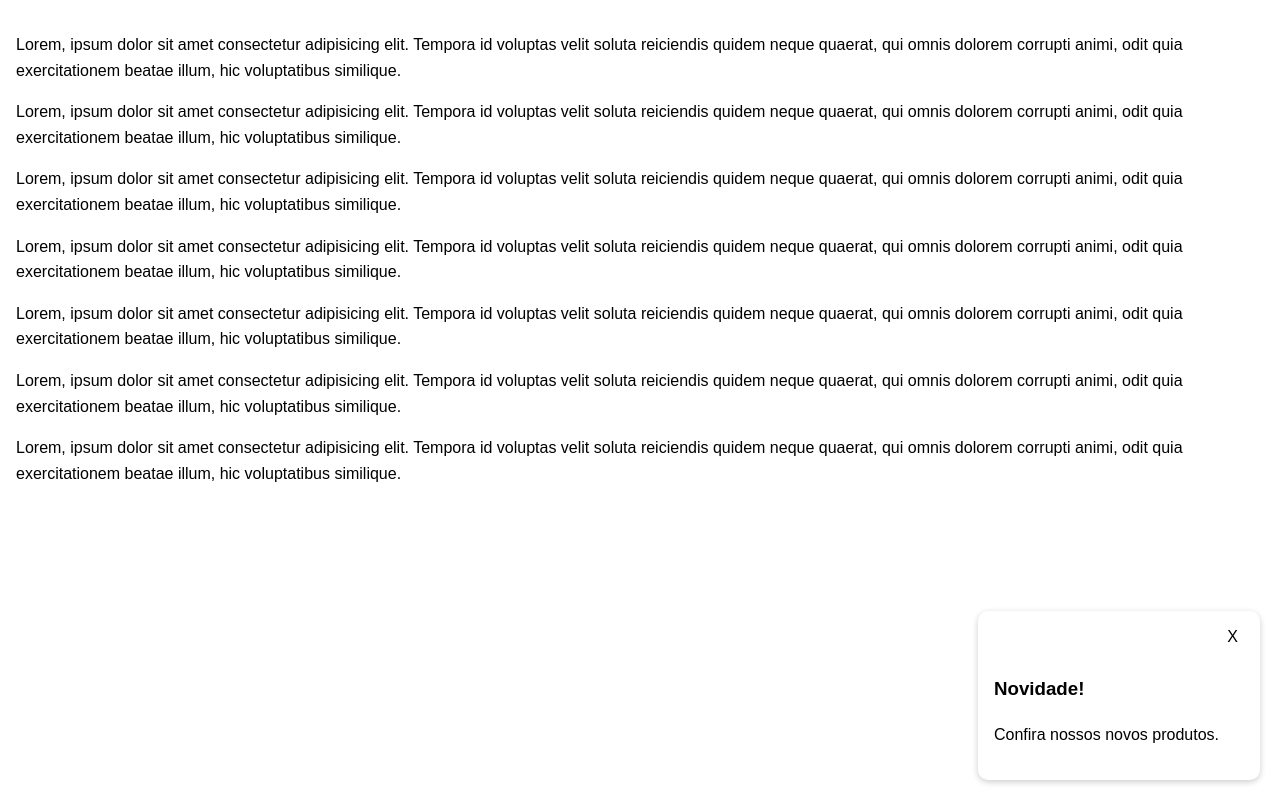
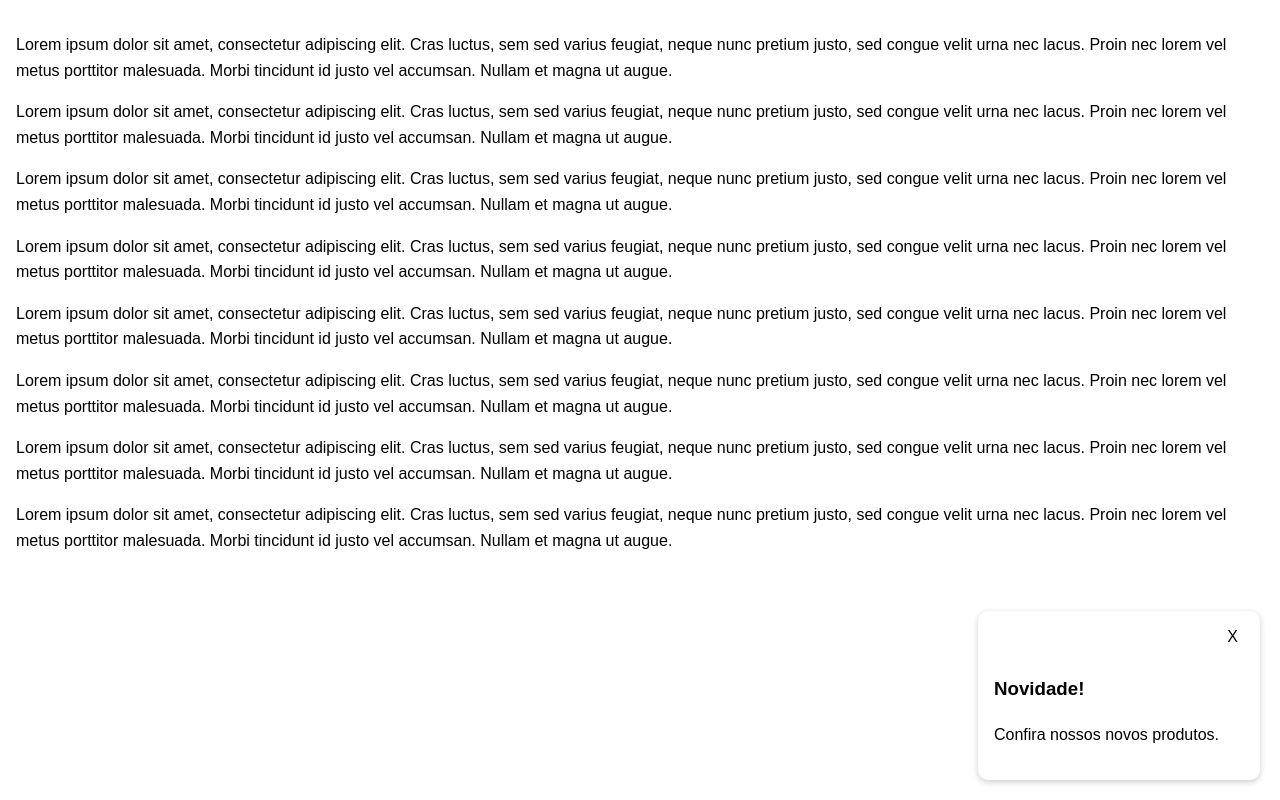
Before and after one commit to weydnafreitas/Desenvolvimento-Web, a plain HTML site: page ap1/questao_04.html in a window 1280 px wide. Drawn offline with Linux system fonts and the light colour scheme.

Commit message:
Update questao_04.html

```diff
--- a/ap1/questao_04.html
+++ b/ap1/questao_04.html
@@ -4,7 +4,6 @@
 <head>
   <meta charset="UTF-8" />
   <meta name="viewport" content="width=device-width, initial-scale=1.0" />
-
   <title>Notificação Fixa</title>
 
   <style>
@@ -49,32 +48,24 @@
 
 <body>
 
-  <p>Lorem, ipsum dolor sit amet consectetur adipisicing elit. Tempora id voluptas velit soluta reiciendis quidem neque quaerat, qui omnis dolorem corrupti animi, odit quia exercitationem beatae illum, hic voluptatibus similique.</p>
-  <p>Lorem, ipsum dolor sit amet consectetur adipisicing elit. Tempora id voluptas velit soluta reiciendis quidem neque quaerat, qui omnis dolorem corrupti animi, odit quia exercitationem beatae illum, hic voluptatibus similique.</p>
-  <p>Lorem, ipsum dolor sit amet consectetur adipisicing elit. Tempora id voluptas velit soluta reiciendis quidem neque quaerat, qui omnis dolorem corrupti animi, odit quia exercitationem beatae illum, hic voluptatibus similique.</p>
-  <p>Lorem, ipsum dolor sit amet consectetur adipisicing elit. Tempora id voluptas velit soluta reiciendis quidem neque quaerat, qui omnis dolorem corrupti animi, odit quia exercitationem beatae illum, hic voluptatibus similique.</p>
-  <p>Lorem, ipsum dolor sit amet consectetur adipisicing elit. Tempora id voluptas velit soluta reiciendis quidem neque quaerat, qui omnis dolorem corrupti animi, odit quia exercitationem beatae illum, hic voluptatibus similique.</p>
-  <p>Lorem, ipsum dolor sit amet consectetur adipisicing elit. Tempora id voluptas velit soluta reiciendis quidem neque quaerat, qui omnis dolorem corrupti animi, odit quia exercitationem beatae illum, hic voluptatibus similique.</p>
-  <p>Lorem, ipsum dolor sit amet consectetur adipisicing elit. Tempora id voluptas velit soluta reiciendis quidem neque quaerat, qui omnis dolorem corrupti animi, odit quia exercitationem beatae illum, hic voluptatibus similique.</p>
+  <p>Lorem ipsum dolor sit amet, consectetur adipiscing elit. Cras luctus, sem sed varius feugiat, neque nunc pretium justo, sed congue velit urna nec lacus. Proin nec lorem vel metus porttitor malesuada. Morbi tincidunt id justo vel accumsan. Nullam et magna ut augue.</p>
+  <p>Lorem ipsum dolor sit amet, consectetur adipiscing elit. Cras luctus, sem sed varius feugiat, neque nunc pretium justo, sed congue velit urna nec lacus. Proin nec lorem vel metus porttitor malesuada. Morbi tincidunt id justo vel accumsan. Nullam et magna ut augue.</p>
+  <p>Lorem ipsum dolor sit amet, consectetur adipiscing elit. Cras luctus, sem sed varius feugiat, neque nunc pretium justo, sed congue velit urna nec lacus. Proin nec lorem vel metus porttitor malesuada. Morbi tincidunt id justo vel accumsan. Nullam et magna ut augue.</p>
+  <p>Lorem ipsum dolor sit amet, consectetur adipiscing elit. Cras luctus, sem sed varius feugiat, neque nunc pretium justo, sed congue velit urna nec lacus. Proin nec lorem vel metus porttitor malesuada. Morbi tincidunt id justo vel accumsan. Nullam et magna ut augue.</p>
+  <p>Lorem ipsum dolor sit amet, consectetur adipiscing elit. Cras luctus, sem sed varius feugiat, neque nunc pretium justo, sed congue velit urna nec lacus. Proin nec lorem vel metus porttitor malesuada. Morbi tincidunt id justo vel accumsan. Nullam et magna ut augue.</p>
+  <p>Lorem ipsum dolor sit amet, consectetur adipiscing elit. Cras luctus, sem sed varius feugiat, neque nunc pretium justo, sed congue velit urna nec lacus. Proin nec lorem vel metus porttitor malesuada. Morbi tincidunt id justo vel accumsan. Nullam et magna ut augue.</p>
+  <p>Lorem ipsum dolor sit amet, consectetur adipiscing elit. Cras luctus, sem sed varius feugiat, neque nunc pretium justo, sed congue velit urna nec lacus. Proin nec lorem vel metus porttitor malesuada. Morbi tincidunt id justo vel accumsan. Nullam et magna ut augue.</p>
+  <p>Lorem ipsum dolor sit amet, consectetur adipiscing elit. Cras luctus, sem sed varius feugiat, neque nunc pretium justo, sed congue velit urna nec lacus. Proin nec lorem vel metus porttitor malesuada. Morbi tincidunt id justo vel accumsan. Nullam et magna ut augue.</p>
 
-  <div class="notification-card" id="card">
-
+  <div class="notification-card">
     <div class="card-header">
-      <button class="close-btn" onclick="fecharCard()">X</button>
+      <button class="close-btn">X</button>
     </div>
-
     <div class="card-content">
       <h3>Novidade!</h3>
       <p>Confira nossos novos produtos.</p>
     </div>
-
   </div>
-
-  <script>
-    function fecharCard() {
-      document.getElementById("card").style.display = "none";
-    }
-  </script>
 
 </body>
 </html>
```
